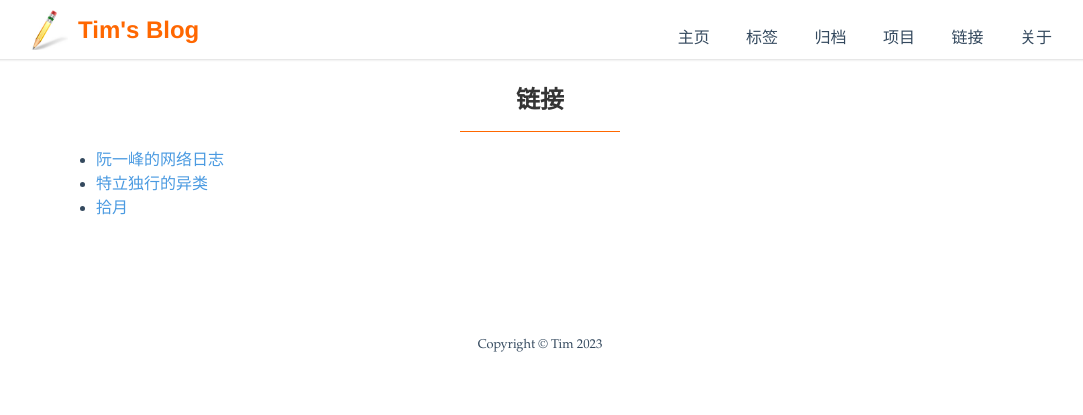
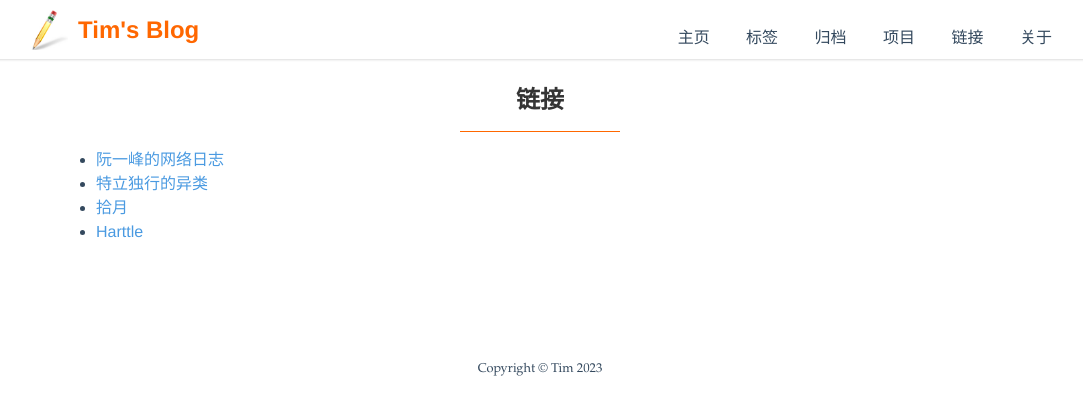
Before and after one commit to leanfish2011/leanfish2011.github.io, a Jekyll site: the page built from _pages/link.md, in a window 1280 px wide. Shown: the top 415 px of the page, without its empty margins (100-1183 px from the left). Built offline with Jekyll 4.4.1, drawn with Linux system fonts in a browser that asks for light colours.

Commit message:
Update link.md

```diff
--- a/_pages/link.md
+++ b/_pages/link.md
@@ -10,3 +10,4 @@ permalink: /link
 * <a href="http://www.ruanyifeng.com/blog" target ="_blank">阮一峰的网络日志</a>
 * <a href="https://demochen.com" target ="_blank">特立独行的异类</a>
 * <a href="https://www.skyue.com" target ="_blank">拾月</a>
+* <a href="https://harttle.land" target ="_blank">Harttle</a>
```
